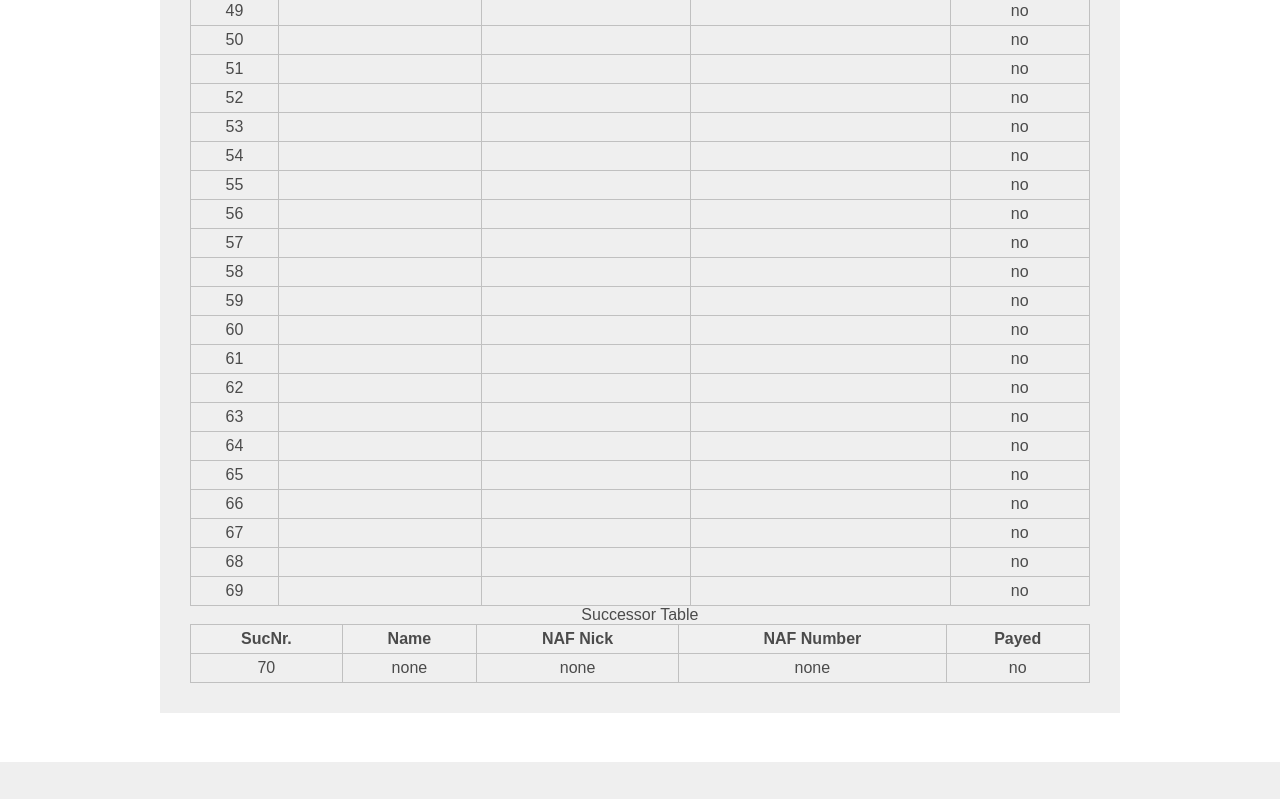
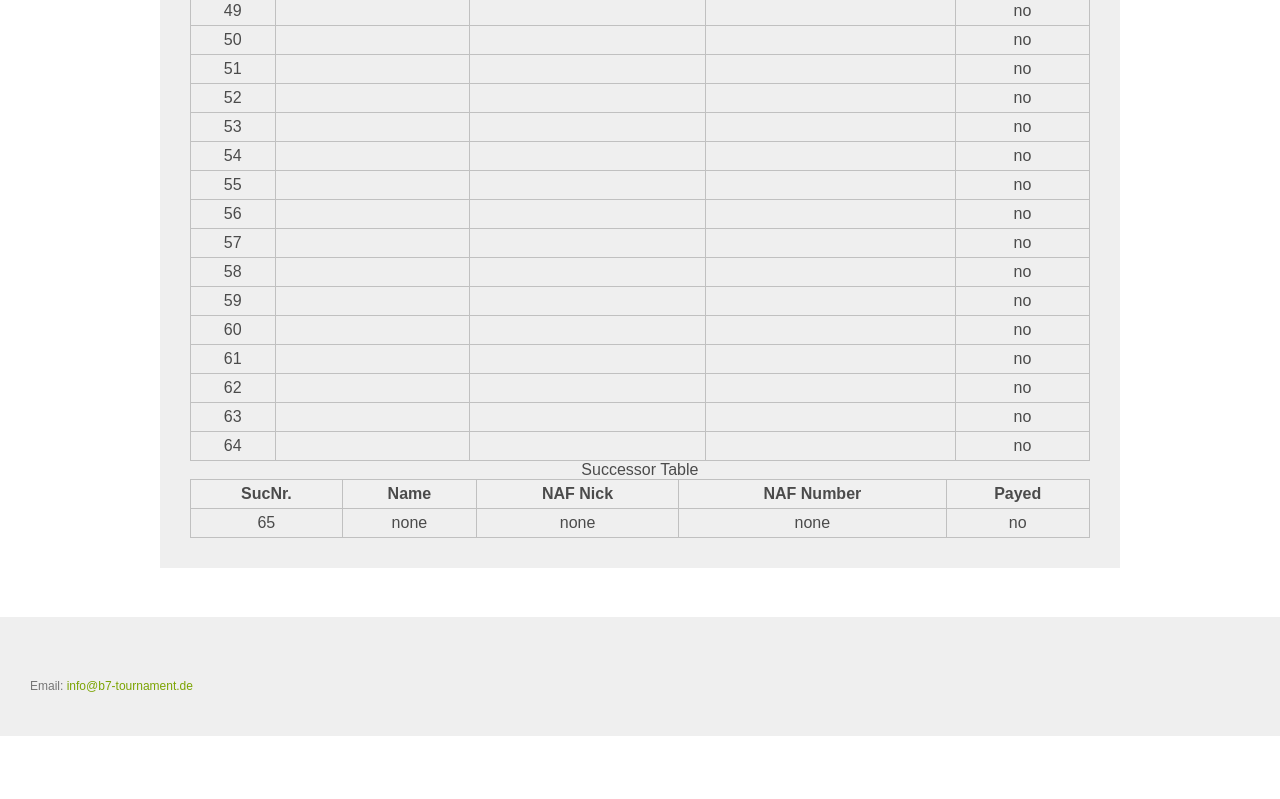
Before and after one commit to FabianHeidelberg/b7homepage, a plain HTML site: page registration/registration.html in a window 1280 px wide. Shown: the part 2439-3238 px from the top of the page. After the commit the page ends 3175 px from the top, so only its background shows below. Drawn offline with Linux system fonts and the light colour scheme.

Commit message:
B7 - Minenbonie

```diff
--- a/registration/registration.html
+++ b/registration/registration.html
@@ -73,9 +73,9 @@
 		<td>no</td>
 	</tr><tr>
 		<td> </td>
-		<td> </td>
-		<td> </td>
-		<td> </td>
+		<td>Bjoern  </td>
+		<td> Minenbonnie</td>
+		<td>18514 </td>
 		<td>no</td>
 	</tr><tr>
 		<td> </td>
@@ -498,41 +498,6 @@
 			<td> </td>
 			<td>no</td>
 		</tr>
-		<tr>
-			<td> </td>
-			<td> </td>
-			<td> </td>
-			<td> </td>
-			<td>no</td>
-		</tr>
-		<tr>
-			<td> </td>
-			<td> </td>
-			<td> </td>
-			<td> </td>
-			<td>no</td>
-		</tr>
-		<tr>
-			<td> </td>
-			<td> </td>
-			<td> </td>
-			<td> </td>
-			<td>no</td>
-		</tr>
-		<tr>
-			<td> </td>
-			<td> </td>
-			<td> </td>
-			<td> </td>
-			<td>no</td>
-		</tr>
-		<tr>
-			<td> </td>
-			<td> </td>
-			<td> </td>
-			<td> </td>
-			<td>no</td>
-		</tr>
 			<tbody>
 </table>
 
```
